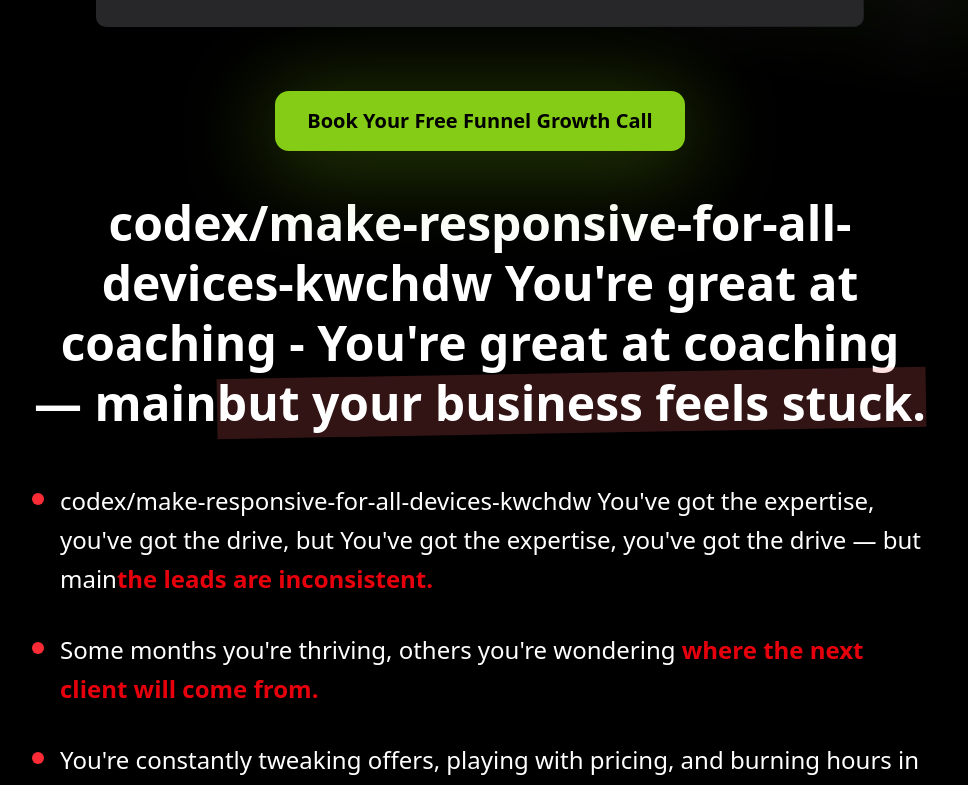
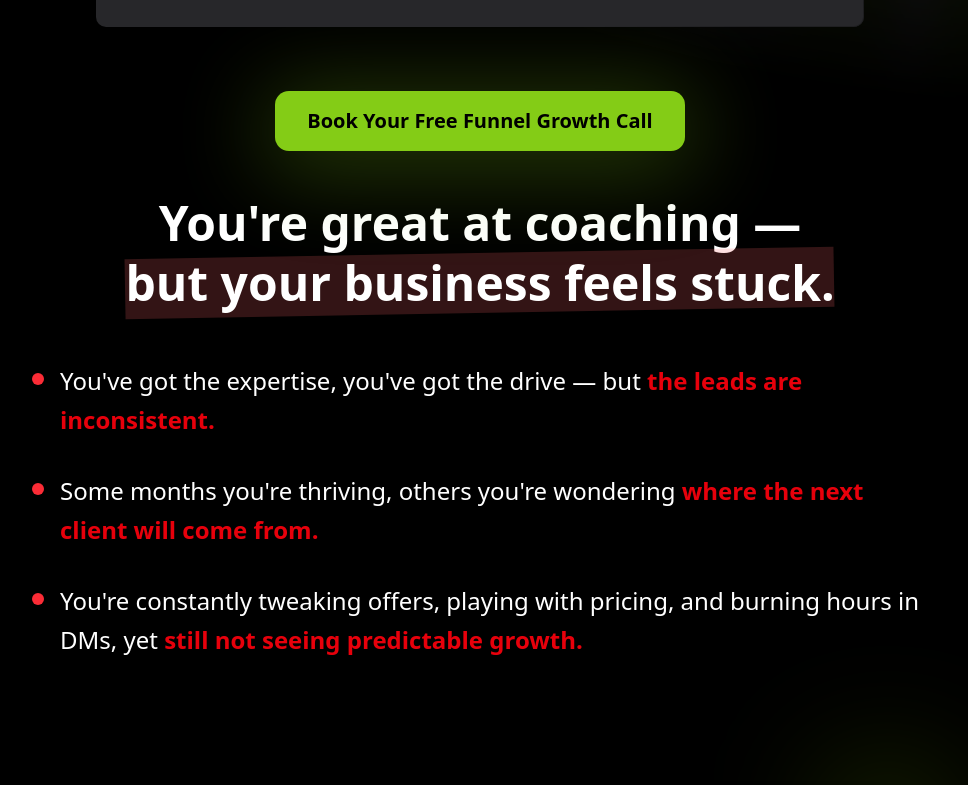
Before and after one commit to AymenDellas/vsl, a React (Vite) app: page / in a window 1280 px wide. Shown: the part 687-1472 px from the top of the page, without its empty margins (160-1128 px from the left). Built offline with nearby package versions, Linux system fonts and the light colour scheme.

Commit message:
Improve typography in Problem.tsx
Replaced dashes with em dashes for better typography.

```diff
--- a/src/sections/Problem.tsx
+++ b/src/sections/Problem.tsx
@@ -4,10 +4,7 @@ const Problem = () => {
       <div className="max-w-4xl mx-auto space-y-8">
         {/* Stronger headline with visual emphasis */}
         <h2 className="text-3xl sm:text-4xl md:text-5xl font-bold text-center leading-tight">
-codex/make-responsive-for-all-devices-kwchdw
-          You're great at coaching -{" "}
           You're great at coaching —{" "}
- main
           <span className="relative inline-block">
             <span className="absolute inset-0 bg-red-400/20 -rotate-1"></span>
             <span className="relative">but your business feels stuck.</span>
@@ -19,11 +16,7 @@ codex/make-responsive-for-all-devices-kwchdw
           <li className="flex gap-4 items-start group">
             <div className="shrink-0 w-3 h-3 bg-red-500 rounded-full mt-3 group-hover:scale-125 transition-transform"></div>
             <p className="text-lg sm:text-xl md:text-2xl leading-relaxed">
-codex/make-responsive-for-all-devices-kwchdw
-              You've got the expertise, you've got the drive, but{" "}
-
               You've got the expertise, you've got the drive — but{" "}
- main
               <span className="font-bold text-red-600">
                 the leads are inconsistent.
               </span>
```
